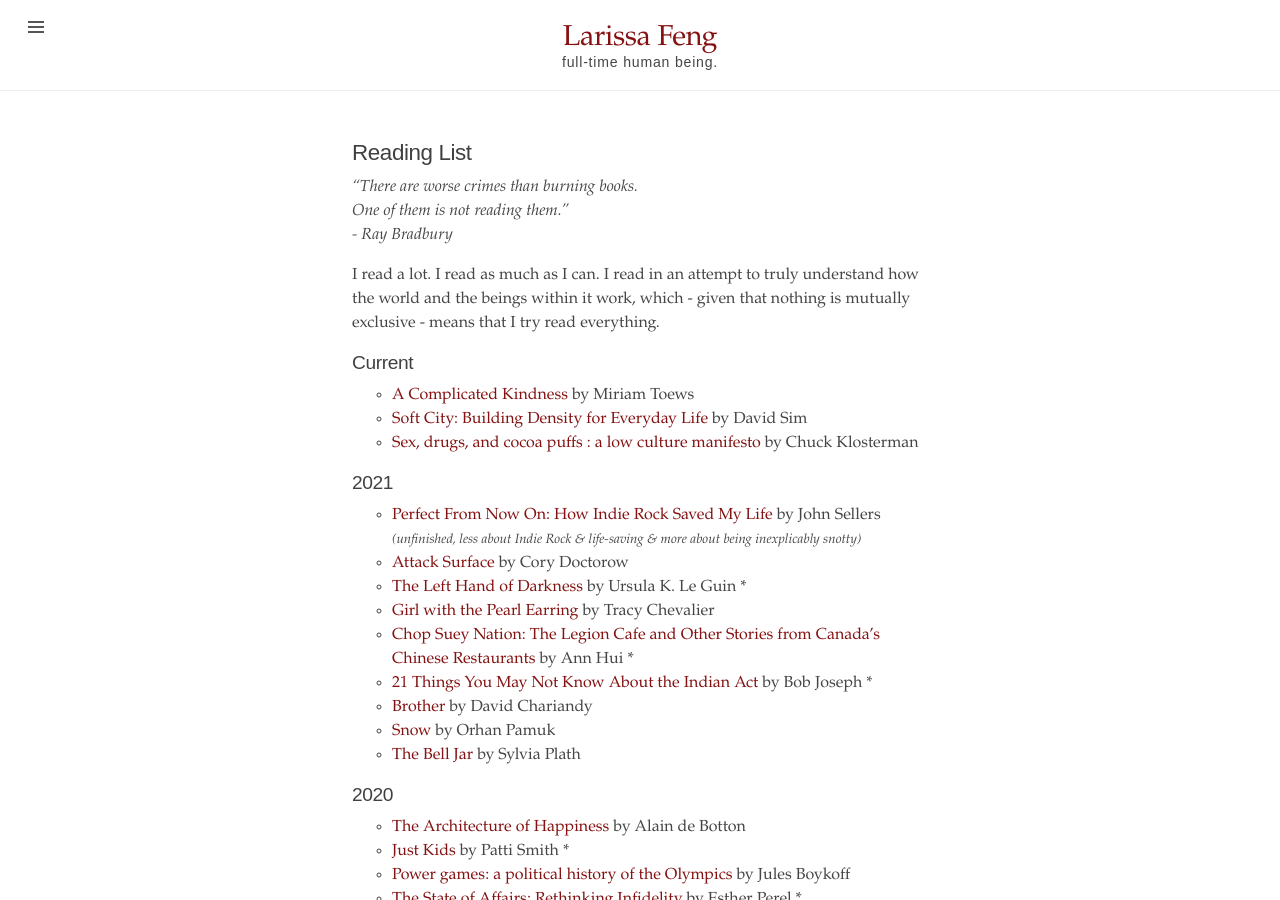
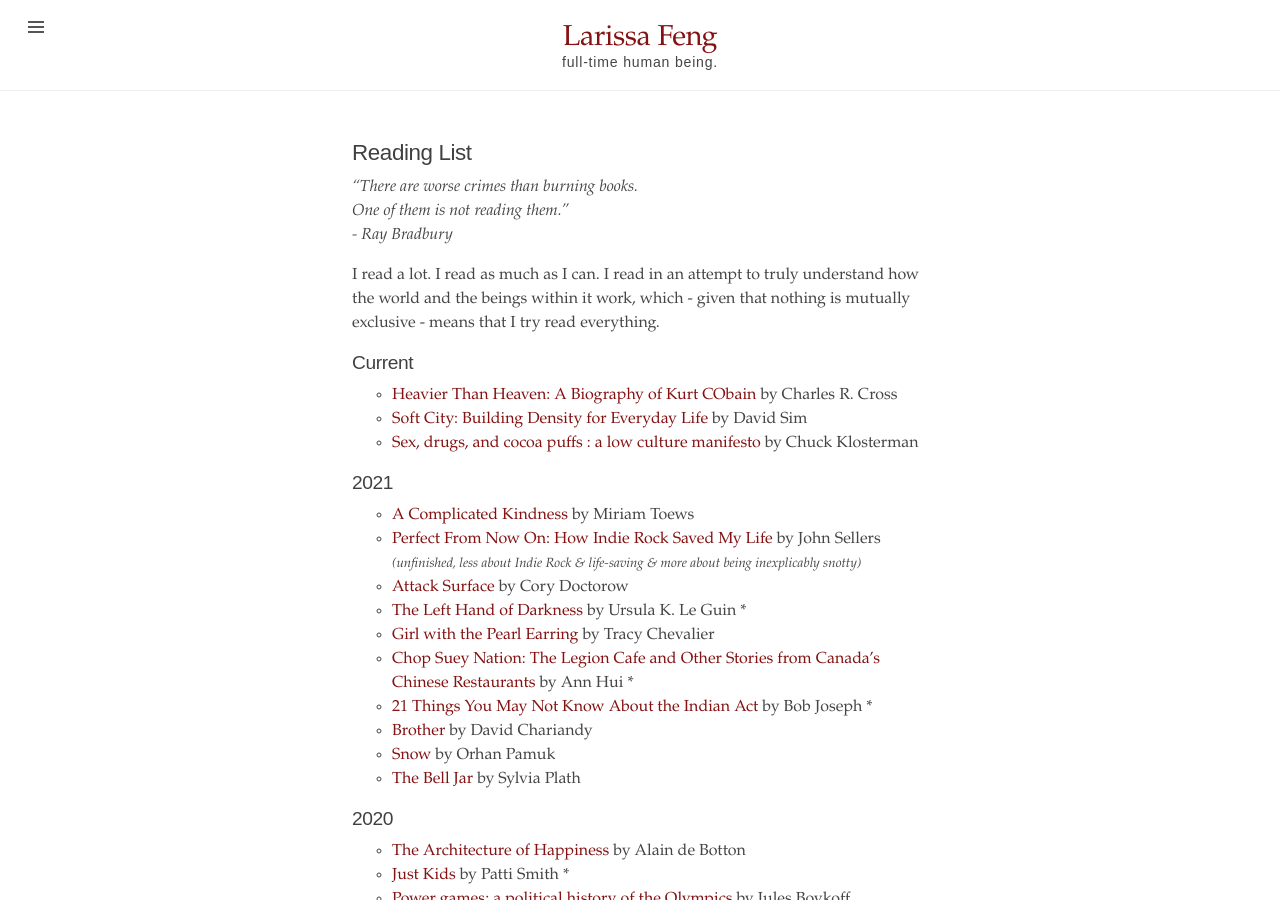
Before and after one commit to mondayrain/mondayrain.github.io, a Jekyll site: the page built from reading_list.md, in a window 1280 px wide and 900 px high. Built offline with Jekyll 4.4.1, drawn with Linux system fonts in a browser that asks for light colours.

Commit message:
Update reading_list.md

```diff
--- a/reading_list.md
+++ b/reading_list.md
@@ -10,12 +10,12 @@ title: Reading List
 I read a lot. I read as much as I can. I read in an attempt to truly understand how the world and the beings within it work, which - given that nothing is mutually exclusive - means that I try read everything.
 
 ## Current
-
-- [A Complicated Kindness](https://www.goodreads.com/book/show/13374.A_Complicated_Kindness) by Miriam Toews
+- [Heavier Than Heaven: A Biography of Kurt CObain](https://en.wikipedia.org/wiki/Heavier_Than_Heaven) by Charles R. Cross
 - [Soft City: Building Density for Everyday Life](https://www.goodreads.com/book/show/42480560-soft-city) by David Sim
 - [Sex, drugs, and cocoa puffs : a low culture manifesto](https://en.wikipedia.org/wiki/Sex,_Drugs,_and_Cocoa_Puffs) by Chuck Klosterman
 
 ## 2021
+- [A Complicated Kindness](https://www.goodreads.com/book/show/13374.A_Complicated_Kindness) by Miriam Toews
 - [Perfect From Now On: How Indie Rock Saved My Life](https://www.goodreads.com/book/show/233743.Perfect_from_Now_On) by John Sellers <small>_(unfinished, less about Indie Rock & life-saving & more about being inexplicably snotty)_</small>
 - [Attack Surface](https://www.goodreads.com/en/book/show/49247283-attack-surface) by Cory Doctorow
 - [The Left Hand of Darkness](https://en.wikipedia.org/wiki/The_Left_Hand_of_Darkness) by Ursula K. Le Guin *
```
